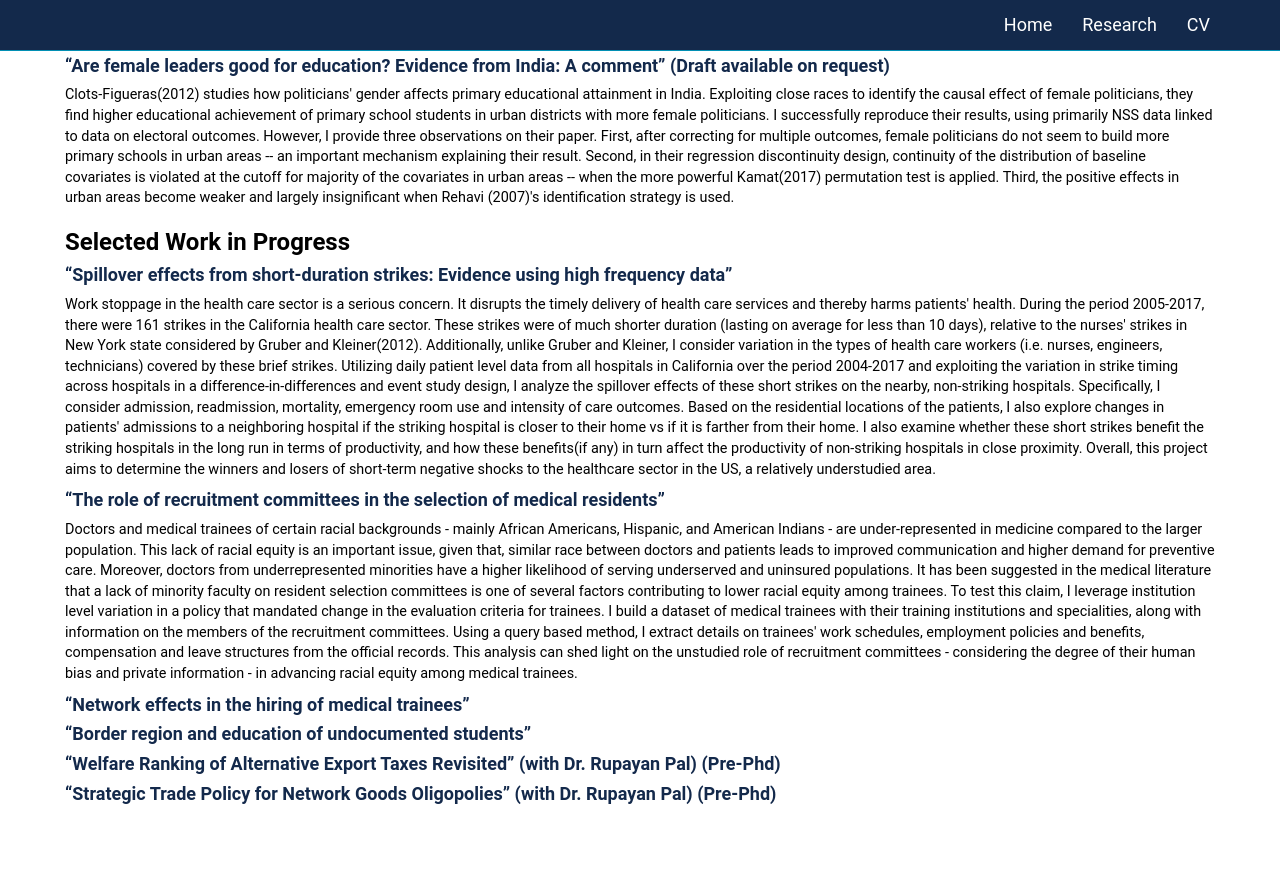
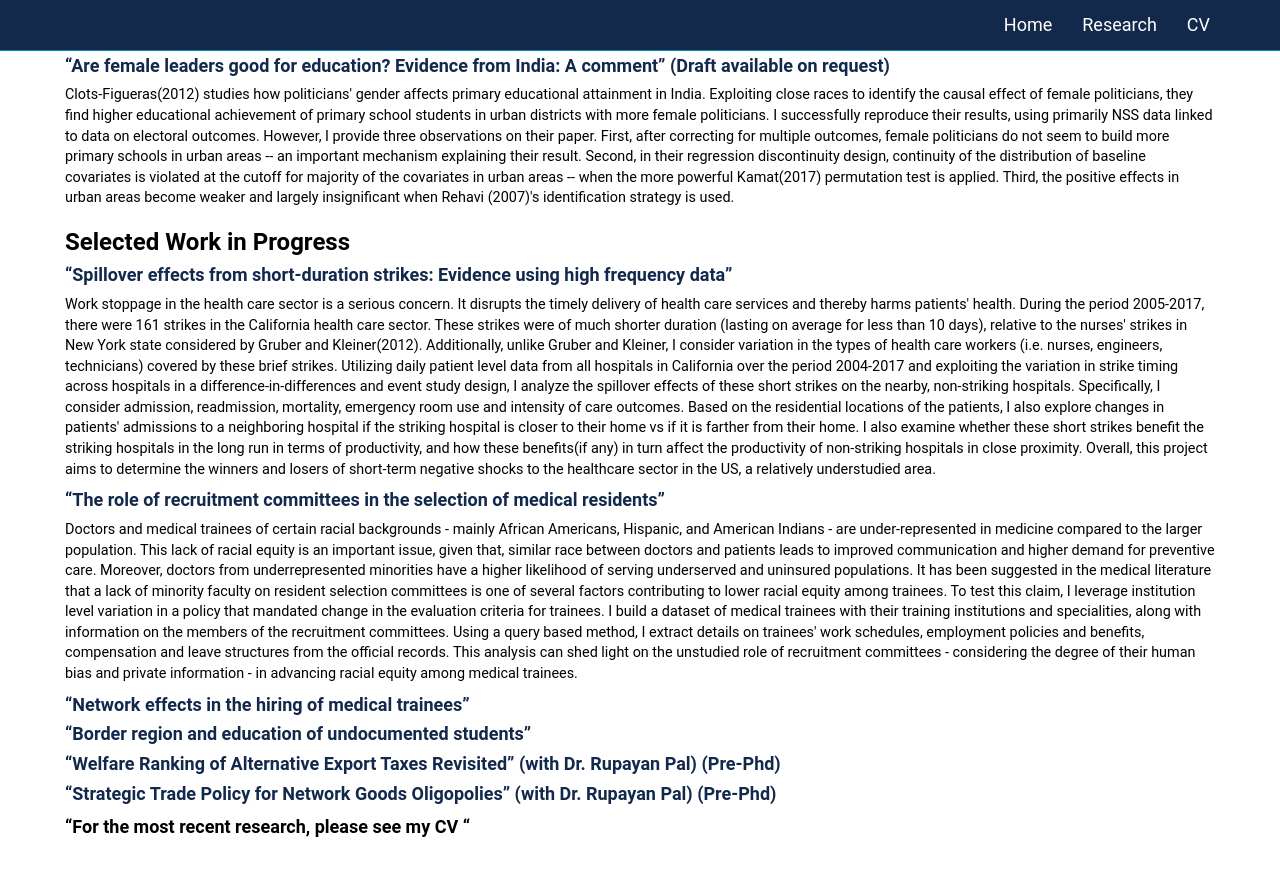
Before and after one commit to anomitaghosh/anomitaghosh.github.io, a Jekyll site: the page built from research.md, in a window 1280 px wide and 900 px high, scrolled down 501 px. Shown: the top 876 px of the window. Built offline with Jekyll 4.4.1, drawn with Linux system fonts in a browser that asks for light colours.

Commit message:
Update research.md

```diff
--- a/research.md
+++ b/research.md
@@ -42,3 +42,5 @@ Doctors and medical trainees of certain racial backgrounds - mainly African Amer
 #### **"Welfare Ranking of Alternative Export Taxes Revisited" (with Dr. Rupayan Pal) (Pre-Phd)**
 
 #### **"Strategic  Trade  Policy  for  Network  Goods  Oligopolies"  (with Dr. Rupayan  Pal) (Pre-Phd)**
+
+**"For the most recent research, please see my CV "**
```
